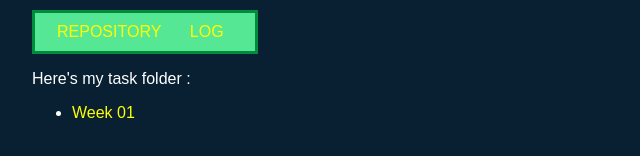
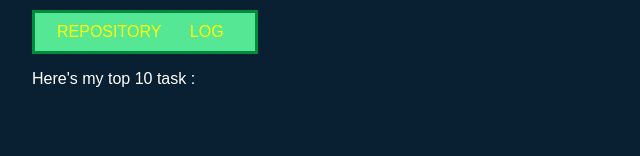
Before and after one commit to kartikadipra/os212, a plain HTML site: page index.html in a window 1280 px wide. Shown: the part 186-342 px from the top of the page, 208-848 px from the left. Drawn offline with Linux system fonts and the light colour scheme.

Commit message:
Removing "Week01" hyperlink

```diff
--- a/index.html
+++ b/index.html
@@ -74,10 +74,7 @@ a:active {
                 <li><a href="https://github.com/kartikadipra/os212.git">REPOSITORY</a></li>
                 <li><a href="https://github.com/kartikadipra/os212/blob/master/TXT/mylog.txt">LOG</a></li>
             </ul>
-            <p>Here's my task folder :</p>
-            <ul>
-                <li><a href="https://github.com/kartikadipra/os212/tree/main/Week%2001">Week 01</a></li>
-            </ul>
+            <p>Here's my top 10 task :</p>
         </div>
         <div></div>
     </div>
```
